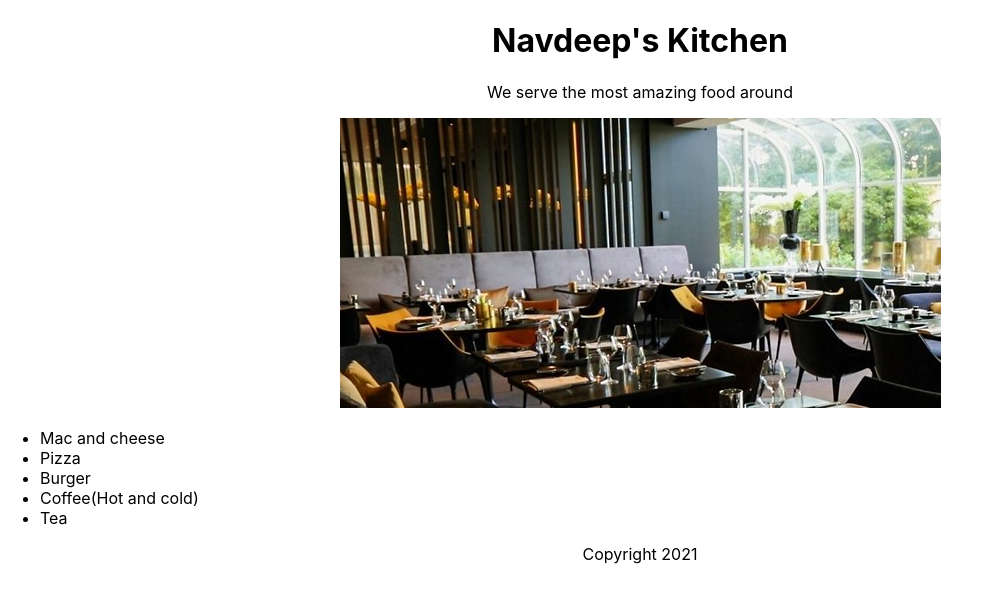
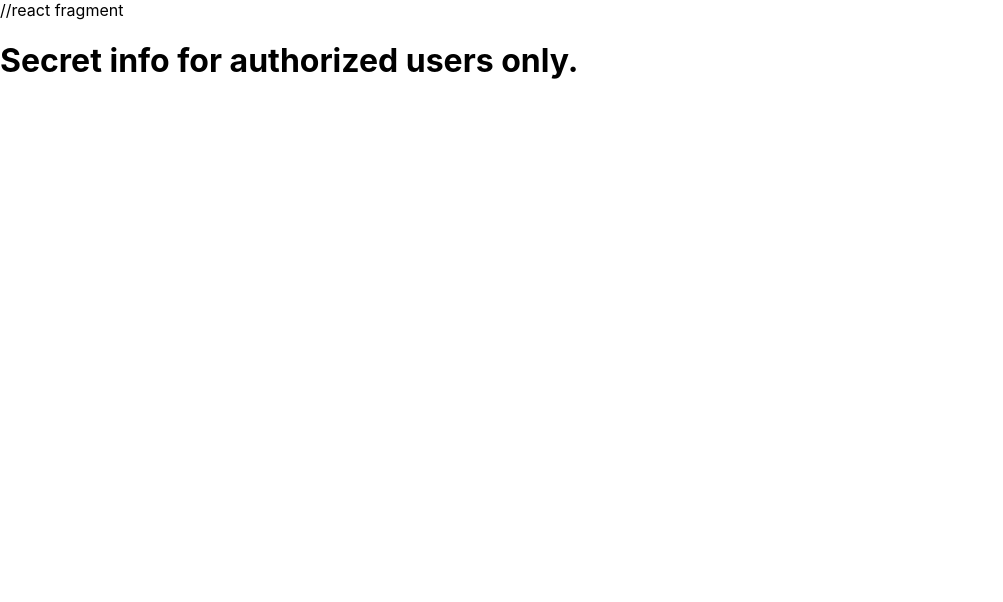
Before and after one commit to SingNavdeep/ReactEssentials, a React (Create React App) app: page / in a window 1280 px wide. Shown: the top 602 px of the page, without its empty margins (0-1003 px from the left). Built offline with nearby package versions, Linux system fonts and the light colour scheme.

Commit message:
conditional rendering

```diff
--- a/src/App.js
+++ b/src/App.js
@@ -1,47 +1,19 @@
 import './App.css';
-import restaurant from './restaurant.jpeg'
 
-const dishes = ["Mac and cheese", "Pizza", "Burger", "Coffee(Hot and cold)", "Tea"];
-function Header(props) {
-  return (
-    <header>
-      <h1>{props.name}'s Kitchen</h1>
-    </header>
-  );
+function SecretComponent() {
+  return <h1>Secret info for authorized users only.</h1>
 }
 
-function Main(props) {
-  return (
-    <section>
-      <p>We serve the most {props.adjective} food around</p>
-      <img src={restaurant} alt="actual restaurant pic"></img>
-      <ul style={{textAlign:"left"}}>
-        {props.menuItems.map((item) => (
-          <li key={item.index}>{item.title}</li>
-        ))}
-      </ul>
-    </section>
-  );
+function RegularComponent() {
+  return <h1>Everyone can see this.</h1>
 }
 
-function Footer(props) {
-  return (
-    <footer>
-      <p>Copyright {props.year}</p>
-    </footer>
-  );
-}
-function App() {
-  var currYear = new Date().getFullYear();
-  var dishesObj = dishes.map((dishName, i) => ({index:i, title: dishName}));
-
-  return (
-    <div className="App">
-      <Header name="Navdeep"/>
-      <Main adjective= "amazing" menuItems={dishesObj}/>
-      <Footer year={currYear}/>
-    </div>
-  );
+function App(props) {
+    return (
+      <> //react fragment
+        {props.authorized ? <SecretComponent /> : <RegularComponent />}
+      </>
+    );
 }
 
 export default App;
--- a/src/index.js
+++ b/src/index.js
@@ -6,7 +6,7 @@
 //import reportWebVitals from './reportWebVitals';
 
 ReactDOM.render(
-  <App />, document.getElementById('root')
+  <App authorized={true}/>, document.getElementById('root')
 );
 
 // If you want to start measuring performance in your app, pass a function
```
